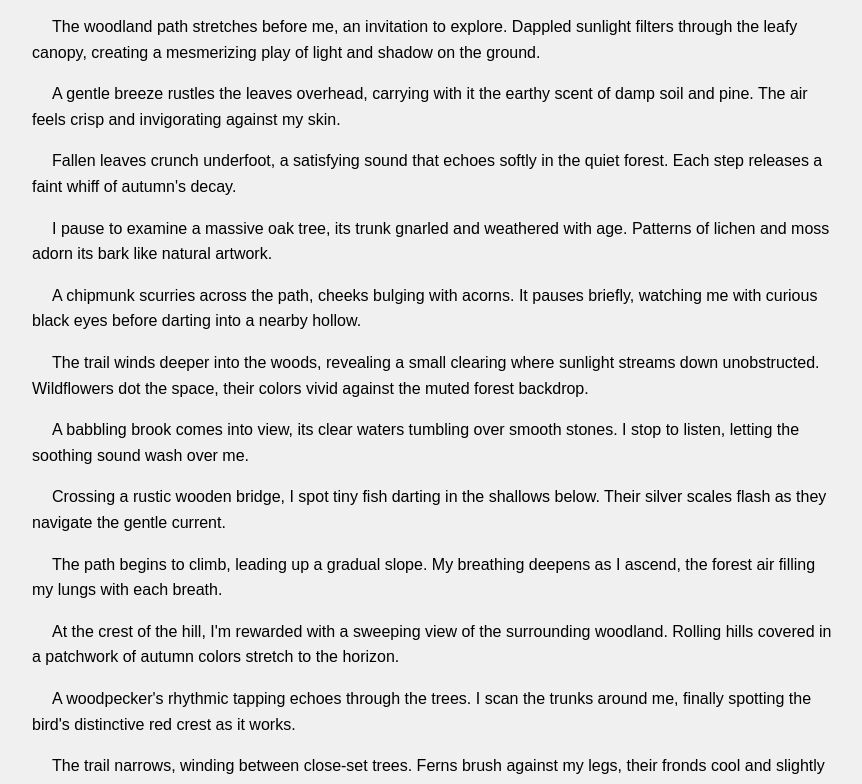
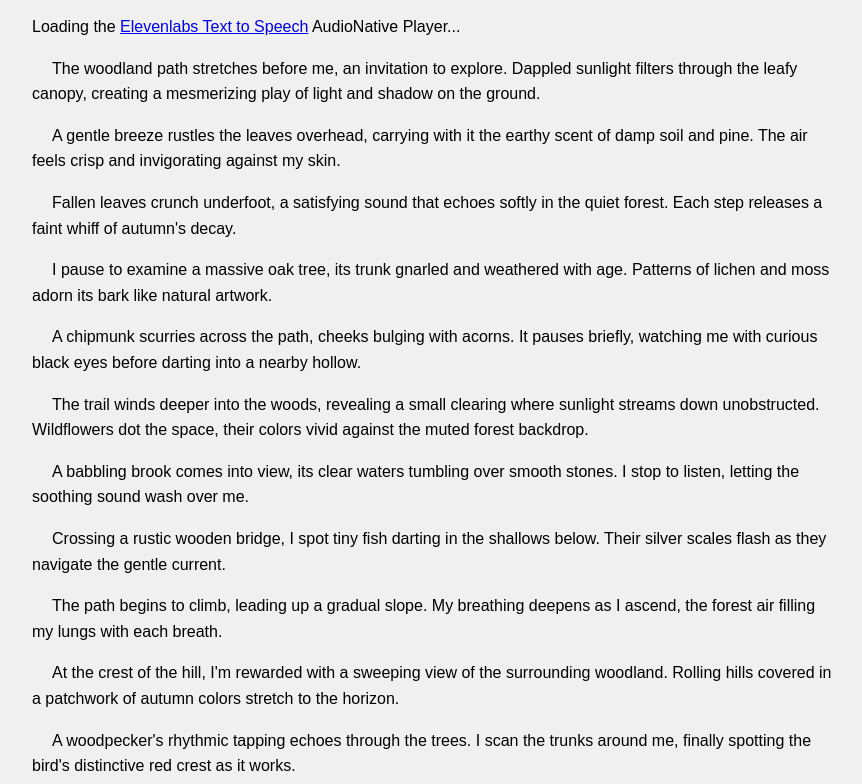
Before and after one commit to laura-moon/AudioNativeTest, a plain HTML site: page index.html in a window 1280 px wide. Shown: the part 100-884 px from the top of the page, without its empty margins (208-1070 px from the left). Drawn offline with Linux system fonts and the light colour scheme.

Commit message:
Update index.html

```diff
--- a/index.html
+++ b/index.html
@@ -26,7 +26,7 @@
 <body>
     <h1>A Walk Through the Woodland</h1>
 
-    <!-- <div id="elevenlabs-audionative-widget" data-height="90" data-width="100%" data-frameborder="no" data-scrolling="no" data-publicuserid="2897e3fd7ba2bfd6e80f7a1d8093381e879f3800452335a6105765c5b9faf97e" data-playerurl="https://elevenlabs.io/player/index.html" >Loading the <a href="https://elevenlabs.io/text-to-speech" target="_blank" rel="noopener">Elevenlabs Text to Speech</a> AudioNative Player...</div><script src="https://elevenlabs.io/player/audioNativeHelper.js" type="text/javascript"></script> -->
+    <div id="elevenlabs-audionative-widget" data-height="90" data-width="100%" data-frameborder="no" data-scrolling="no" data-publicuserid="2897e3fd7ba2bfd6e80f7a1d8093381e879f3800452335a6105765c5b9faf97e" data-playerurl="https://elevenlabs.io/player/index.html" >Loading the <a href="https://elevenlabs.io/text-to-speech" target="_blank" rel="noopener">Elevenlabs Text to Speech</a> AudioNative Player...</div><script src="https://elevenlabs.io/player/audioNativeHelper.js" type="text/javascript"></script>
 
     <p>The woodland path stretches before me, an invitation to explore. Dappled sunlight filters through the leafy canopy, creating a mesmerizing play of light and shadow on the ground.</p>
 
```
